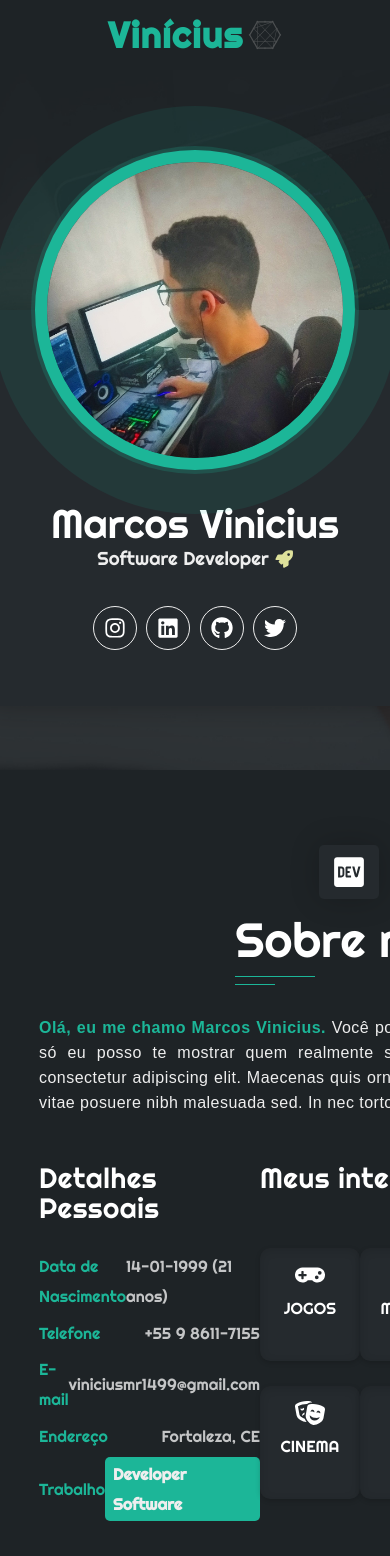
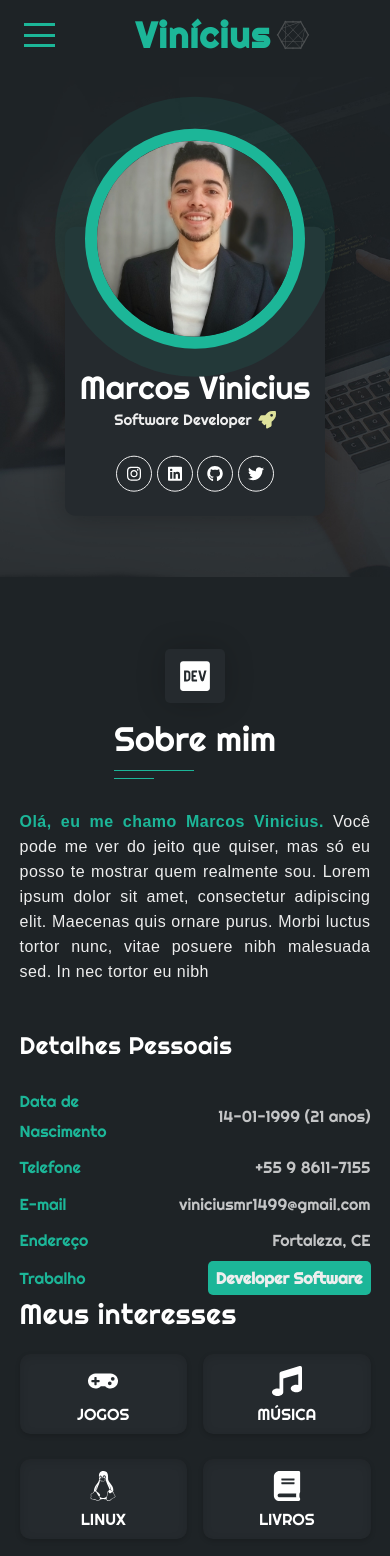
Before and after one commit to viniciusmr1499/Portfolio-2.0, a React (Create React App) app: page / in a window 390 px wide. Shown: the top 1556 px of the page. Built offline with nearby package versions, Linux system fonts and the light colour scheme.

Commit message:
header + about responsivo concluido

```diff
--- a/src/layouts/About/styles.js
+++ b/src/layouts/About/styles.js
@@ -131,6 +131,37 @@ export const AboutSection = styled.section`
             padding-left: .2rem;
         }
     }
+
+    /* mobile  */
+    @media screen and (max-width: 576px) {
+        grid-template-columns: 1fr;
+        grid-template-rows: (repeat(4,1fr));
+        max-width: 90%;
+
+        .description {
+            grid-column: 1;
+            width: 100%;
+        }
+
+        h2.title__details { font-size: 24px; line-height: 26px; }
+
+        h2.title__myInterests {
+            grid-column: 1;
+            grid-row: auto;
+        }
+
+        .curriculum {
+            grid-column: 1;
+            padding-top: 0;
+        }
+
+        a.cv {
+            grid-column: 1;
+            grid-row: auto;
+
+        }
+
+    }
 `;
 
 export const ListDetails = styled.ul`
@@ -170,6 +201,12 @@ export const ListDetails = styled.ul`
         }
     }
 
+     /* mobile  */
+     @media screen and (max-width: 576px) {
+        grid-column: 1;
+        max-width: 100%;
+    }
+
 `;
 
 export const ListMyInterests = styled.ul`
@@ -204,4 +241,16 @@ export const ListMyInterests = styled.ul`
         }
     }
 
+    /* mobile  */
+    @media screen and (max-width: 576px) {
+        grid-column: 1;
+        grid-row: auto;
+        grid-template-columns: repeat(2, 1fr);
+        grid-column-gap: 1rem;
+
+        .interests__item {
+            width: 100%;
+        }
+    }
+
 `;
--- a/src/layouts/Contact/index.js
+++ b/src/layouts/Contact/index.js
@@ -10,7 +10,6 @@ export default function Contact() {
         <>
             <Container id="contact">
                 <HeaderSection content="Contate-me" icon={<FaEnvelope color="#fff" size={34} />} />
-
                 <Form />
             </Container>
         </>
--- a/src/layouts/Contact/styles.js
+++ b/src/layouts/Contact/styles.js
@@ -3,7 +3,7 @@ import bg from './../../assets/contact_bg.png';
 
 export const Container = styled.section`
     position: relative;
-    padding: 2rem 0 5rem 0;
+    padding: 3rem 0 5rem 0;
     width: 100%;
     background: url(${bg});
     background-repeat: no-repeat;
--- a/src/layouts/Home/components/MyCard/styles.js
+++ b/src/layouts/Home/components/MyCard/styles.js
@@ -7,6 +7,16 @@ const circle = keyframes`
     100% {
         box-shadow: 0 0 0 1em rgba(28, 182, 152, 0.2), 0 0 0 3em rgba(28, 182, 152, 0.2), 0 0 0 5em rgba(28, 182, 152, 0.2), 0 0 0 8em rgba(28, 182, 152, 0);
     }
+
+`;
+
+const circleMobile = keyframes`
+    0% {
+        box-shadow: 0 0 0 0 rgba(28, 182, 152, 0.2),  0 0 0 1em rgba(28, 182, 152, 0.2);
+    }
+    100% {
+        box-shadow: 0 0 0 1em rgba(28, 182, 152, 0.2),0 0 0 4em rgba(28, 182, 152, 0);
+  }
 
 `;
 
@@ -139,6 +149,74 @@ export const Card = styled.div`
         }
     }
 
+    /* tablet and laptop */
+    @media screen and (min-width: 577px) and (max-width:1024px) {
+
+        .banner {
+            width: 380px;
+        }
+
+        .profile {
+            height: 290px;
+            width: 290px;
+        }
+    }
+
+    /* mobile  */
+    @media screen and (max-width: 576px) {
+        transform: translateY(-15%);
+
+        &:hover {
+            transform: scale(1) translateY(-15%);
+        }
+
+        .banner {
+            width: 260px;
+            height: auto;
+            padding-bottom: 0;
+        }
+
+        .circle-riple {
+            animation-name: ${circleMobile};
+            transform: translateY(-45%);
+        }
+
+        .profile {
+            height: 220px;
+            width: 220px;
+            margin-bottom: 0;
+        }
+
+        h1 {
+            font-size: 32px;
+            line-height: 42px;
+        }
+
+        h3 {
+            font-size: 15px;
+            line-height: 24px;
+        }
+
+        ul {
+            margin: 1.5rem 0;
+        }
+
+        li {
+            height: 36px;
+            width: 36px;
+            margin: 0 .15rem;
+
+            a {
+                height: 100%;
+                width: 100%;
+
+                svg {
+                    height: 16px;
+                }
+            }
+        }
+    }
+
 `;
 
 export const Anchor = styled.a.attrs(props => ({
--- a/src/layouts/Home/components/NavList/index.js
+++ b/src/layouts/Home/components/NavList/index.js
@@ -3,9 +3,10 @@ import { List } from './styles.js';
 
 export default function NavList() {
     return (
+        <div className="collapse-nav">
             <List>
                 <li>
-                <a className="nav-link" data-hover="Início" href="#home">
+                    <a className="nav-link" data-hover="Início" href="#root">
                         Início
                     </a>
                 </li>
@@ -35,5 +36,6 @@ export default function NavList() {
                     </a>
                 </li>
             </List>
+        </div>
     );
 }
--- a/src/layouts/Home/index.js
+++ b/src/layouts/Home/index.js
@@ -1,16 +1,28 @@
-import React from 'react';
+import React, { useState } from 'react';
 import { FaConnectdevelop } from 'react-icons/fa';
-// import Avatar from './../../assets/Euu.jpg';
-import Avatar from './../../assets/Profile.jpg';
-// import Avatar from './../../assets/Lara.jpg';
-// import profile from './../../assets/Logo-transparente.png';
-// import Avatar from './../../assets/me.jpg';
+import Avatar from './../../assets/Me.jpg';
 import MyCard from './components/MyCard';
 import NavList from './components/NavList';
-import { Container, Header, NavBar } from './styles';
+import { Container, Header, NavBar, Toggle } from './styles';
 
 
 export default function Home() {
+    const [on, setOn] = useState(false);
+
+    function handleToggle() {
+        const collapse = document.querySelector('.collapse-nav');
+        const collapseToggled = document.querySelector('.collapse-nav.toggled');
+
+        if (collapse && !collapseToggled) {
+            setOn(true);
+            collapse.classList.add('toggled');
+            console.log('opa')
+        } else {
+            setOn(false);
+            console.log('nao opa')
+            collapse.classList.remove('toggled');
+        }
+    }
 
     return (
         <>
@@ -20,6 +32,11 @@ export default function Home() {
                         Vinícius
                         <FaConnectdevelop size={34} />
                     </a>
+                    <Toggle on={on} onClick={handleToggle}>
+                        <span className="icon__bar"></span>
+                        <span className="icon__bar"></span>
+                        <span className="icon__bar"></span>
+                    </Toggle>
                     <NavList />
                 </NavBar>
             </Header>
--- a/src/layouts/Home/styles.js
+++ b/src/layouts/Home/styles.js
@@ -1,18 +1,16 @@
-import styled, { keyframes } from 'styled-components';
-// import banner from '../../assets/banner-two.jpg';
-// import banner from '../../assets/banner-two.jpg';
+import styled, { css, keyframes } from 'styled-components';
 import banner from '../../assets/bg-banner.jpg';
+;
 
 export const Header = styled.header`
-    position: sticky;
+    position: fixed;
     top:0;
     z-index: 1001;
     height: 70px;
     width: 100%;
     background: #1e2326;
-    background-repeat: no-repeat;
-    background-size: cover;
-    background-position: top center; */
+    /* box-shadow: 0 0 20px rgba(0,0,0,.2); */
+
     &:after{
         content: '';
         position: absolute;
@@ -43,10 +41,6 @@ export const NavBar = styled.nav`
     width: 100%;
     margin: 0 auto;
 
-    /* aplicar esse estilo quando scrollar  */
-    /* background: #1e2326;
-    box-shadow: 0 0 20px rgba(0,0,0,.2); */
-
     a.logo{
         display: flex;
         align-items: center;
@@ -61,6 +55,109 @@ export const NavBar = styled.nav`
             animation: ${effect} 2.5s alternate-reverse infinite;
             margin-left: .3rem;
         }
+    }
+
+    /* laptop and notbooks */
+    @media screen and (min-width: 768px) and (max-width: 1024px) {
+        .logo { transform: translateX(1rem); }
+    }
+
+    /* mobile and tablet */
+    @media screen and (max-width: 768px){
+        justify-content: space-between;
+
+        .logo {
+            display: table;
+            margin: 0 auto;
+        }
+
+        .collapse-nav {
+            transition: .05s width left;
+            position: absolute;
+            width: 180px;
+            top: 100%;
+            left: 24.2px;
+            background-color: #1E2326;
+            height: max-content;
+            border-radius: 4px;
+            transform-origin: top;
+            border: .5px solid #1CB698;
+            opacity: 0;
+        }
+
+        /* toggled  */
+        .collapse-nav.toggled {
+            transition: .25s all;
+            transform: translate(0);
+            opacity:1;
+        }
+    }
+
+
+`;
+
+export const Toggle = styled.button`
+    display: none;
+    transition: .25s all;
+    position: relative;
+    height: 24px;
+    width: 31px;
+    border: 0;
+    background: none;
+    outline: none;
+    padding: 0;
+    margin: 0;
+
+    .icon__bar {
+        position: absolute;
+        width: 100%;
+        height: 3px;
+        background: #1CB698;
+        transition: .25s;
+
+        &:first-child {
+            top: 0;
+            left: 0;
+        }
+
+        &:nth-child(2){
+            left: 0;
+        }
+
+        &:last-child {
+            bottom: 0;
+            left: 0;
+        }
+
+        /* quando toggled tiver sofrido um clique */
+        ${props => props.on && css`
+            &:first-child {
+                top: 50%;
+                left: 0;
+                transform: rotate(45deg)
+            }
+
+            &:nth-child(2){
+                background: transparent;
+                box-shadow: none;
+                transform: translate(-200%,100%);
+                transform-origin: center;
+            }
+
+            &:last-child {
+                top: 50%;
+                left: 0;
+                transform: rotate(-45deg)
+            }
+        `}
+
+    }
+
+    @media screen and (max-width: 768px) {
+        display: flex;
+        align-items: center;
+        order: -1;
+        margin-left: 1.5rem;
     }
 `;
 
@@ -77,4 +174,16 @@ export const Container = styled.section`
     background-size: cover;
     background-position: top center;
     padding-top: 11rem;
+
+
+
+    /* mobile  */
+    @media screen and (max-width: 576px) {
+        height: 500px;
+    }
+
+    /* tablet and laptop */
+    @media screen and (min-width: 577px) and (max-width:1024px) {
+        padding-top: 9rem;
+    }
 `;
--- a/src/layouts/Skills/styles.js
+++ b/src/layouts/Skills/styles.js
@@ -5,7 +5,7 @@ export const Container = styled.section`
     position: relative;
     width: inherit;
     background-color: #252A2E;
-    padding-top: 1.2rem;
+    padding-top: 3rem;
 
     .c-skills__wrapper {
         display: grid;
--- a/src/reusable/HeaderSection/styles.js
+++ b/src/reusable/HeaderSection/styles.js
@@ -33,6 +33,13 @@ export const Title = styled.h1`
         left: 0;
         margin: 0 auto;
     }
+
+    /* mobile  */
+    @media screen and (max-width: 576px) {
+        grid-column: 1;
+        font-size: 34px;
+        line-height: 40px;
+    }
 `;
 
 export const TopSection = styled.span`
@@ -47,4 +54,10 @@ export const TopSection = styled.span`
     justify-content: center;
     margin: 1.7rem auto 1rem auto;
     grid-column: 1/3;
+
+     /* mobile  */
+     @media screen and (max-width: 576px) {
+        grid-column: 1;
+        margin: 1.5rem auto 1rem auto;
+    }
 `;
--- a/src/styles/global.js
+++ b/src/styles/global.js
@@ -39,6 +39,7 @@ const GlobalStyle = createGlobalStyle`
         height: 100%;
         -webkit-font-smoothing: antialiased;
         scroll-behavior: smooth;
+        padding-top: 1.6rem;
     }
 
     body {
```
Also changed, not shown: src/layouts/Home/components/NavList/styles.js (+25 -3 lines), src/assets/Me.jpg (added). Lines whose indentation alone changed are shown as unchanged.
